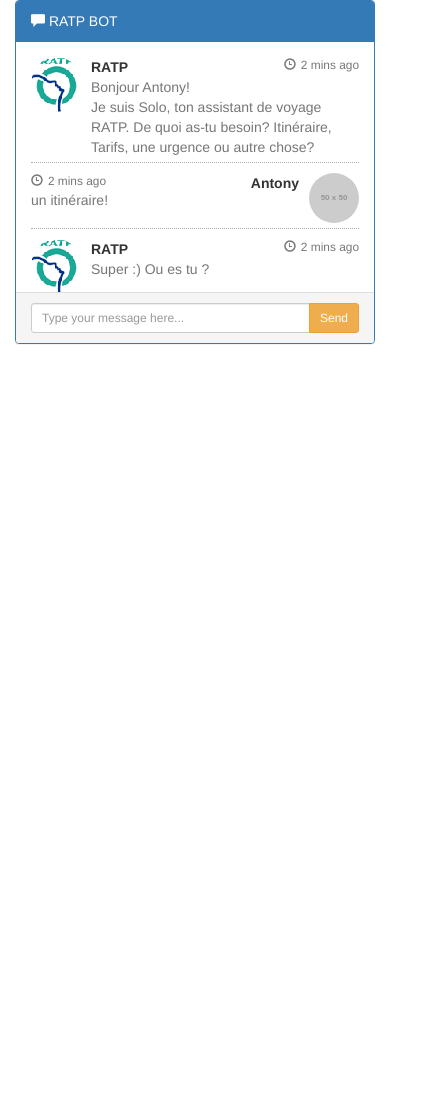
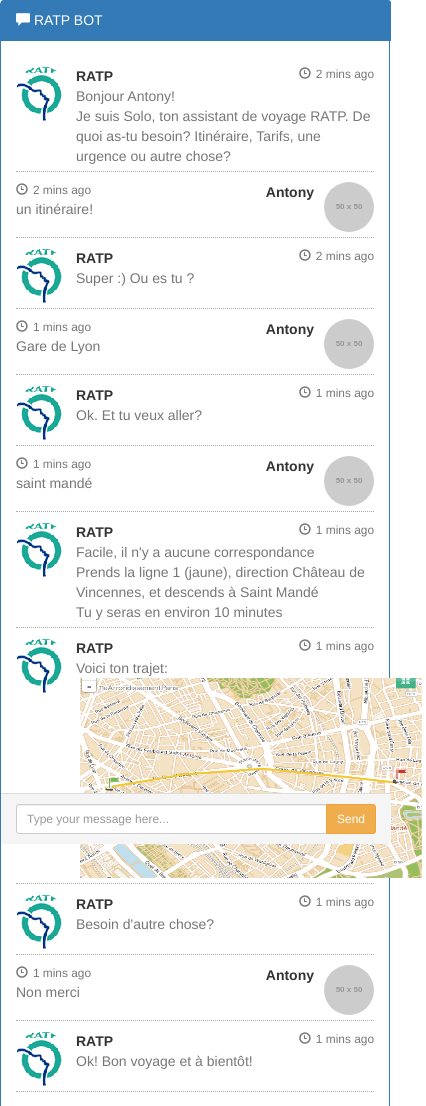
Before and after one commit to simplonco/RATP-Hackathon, a website: page ADAM-CHAT/bootchat.html in a window 390 px wide. Shown: the top 1106 px of the page, 426 px wide, since content can reach past the window. Before the commit the page ends 844 px from the top, so only its background shows below. Drawn offline with nearby package versions, Linux system fonts and the light colour scheme; placeholder pictures from the web are drawn by us.

Commit message:
Make everything responsive ;)

```diff
--- a/ADAM-CHAT/bootchat.html
+++ b/ADAM-CHAT/bootchat.html
@@ -8,9 +8,7 @@
 </head>
 
 <body>
-    <div class="container">
-        <div class="row">
-            <div class="col-md-5">
+
     <div class="panel panel-primary">
         <div class="panel-heading">
             <span class="glyphicon glyphicon-comment"></span> RATP BOT
@@ -179,9 +177,7 @@
             </div>
         </div>
     </div>
-            </div>
-        </div>
-    </div>
+
 </body>
 
 </html>
--- a/ADAM-CHAT/style.css
+++ b/ADAM-CHAT/style.css
@@ -21,10 +21,21 @@
 .panel .slidedown .glyphicon, .chat .glyphicon {
     margin-right: 5px;
 }
+.panel-heading {
+    position: fixed;
+    top: 0;
+    width: 100%;
+}
 .panel-body {
-    overflow-y: scroll;
-    height: 250px;
+    margin-top: 50px;
+    margin-bottom: 50px;
 }
+.panel-footer {
+    position: fixed;
+    bottom: 0;
+    width: 100%;
+}
+
 ::-webkit-scrollbar-track {
     -webkit-box-shadow: inset 0 0 6px rgba(0, 0, 0, 0.3);
     background-color: #F5F5F5;
```
Lines whose indentation alone changed are shown as unchanged.
